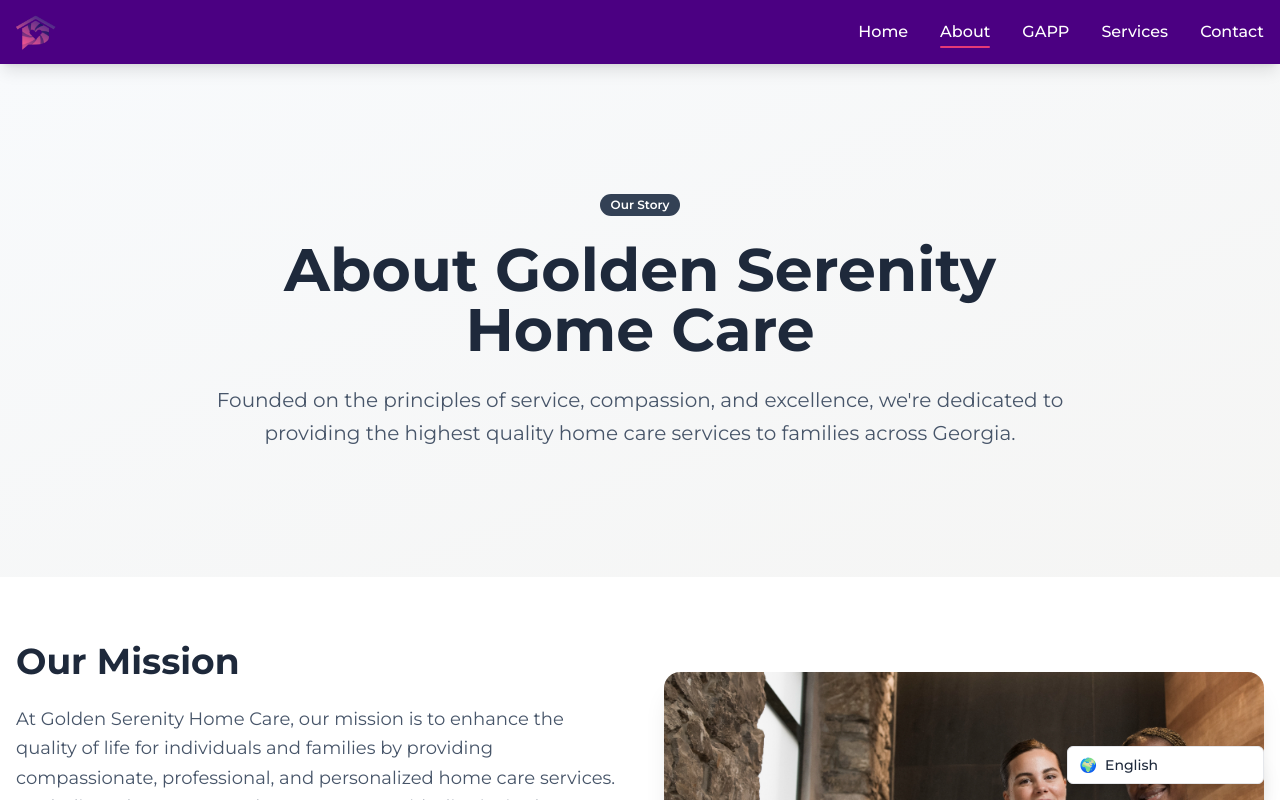
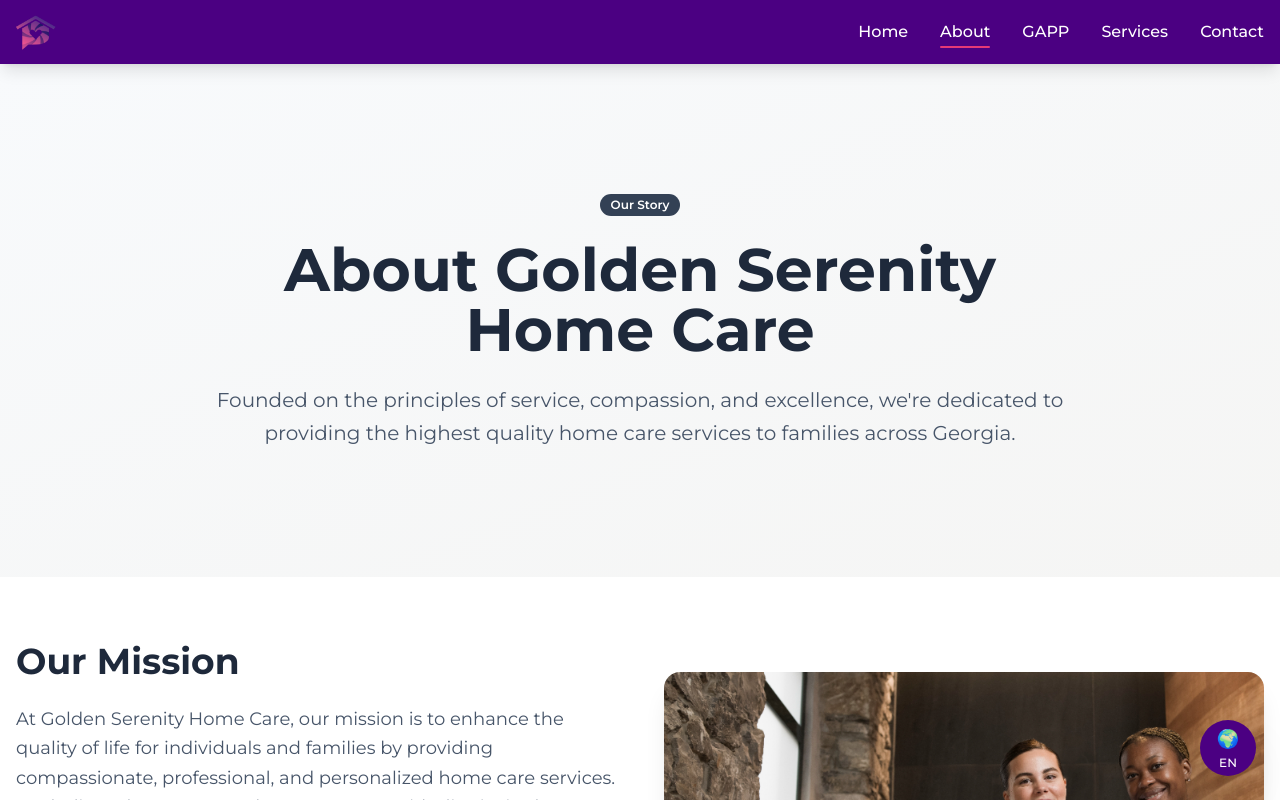
Before and after one commit to xDAREY/new-golden-serenity, a Next.js app: page /about in a window 1280 px wide. Shown: the top 800 px of the page. Built offline with nearby package versions, Linux system fonts and the light colour scheme.

Commit message:
feat: translator/CEO/review

```diff
--- a/app/layout.tsx
+++ b/app/layout.tsx
@@ -5,7 +5,7 @@
 import { Navbar } from "@/components/navbar"
 import { Footer } from "@/components/footer"
 import { Toaster } from "sonner"
-import GoogleTranslate from "@/components/google-translate"
+import { LanguageTranslator } from "@/components/google-translate"
 
 const montserrat = Montserrat({
   subsets: ["latin"],
@@ -57,7 +57,7 @@
         <main>{children}</main>
         <Footer />
         <Toaster position="top-center" richColors />
-        <GoogleTranslate /> {/* ✅ Place it here at the bottom of the body */}
+        <LanguageTranslator />
       </body>
     </html>
   )
--- a/components/google-translate.tsx
+++ b/components/google-translate.tsx
@@ -1,291 +1,358 @@
 "use client"
-import { useEffect, useState } from "react"
+
+import { useState, useEffect } from "react"
+import { Button } from "@/components/ui/button"
+import { Card, CardContent } from "@/components/ui/card"
+import { Globe, ChevronUp, X } from "lucide-react"
 
 declare global {
   interface Window {
+    google: any
     googleTranslateElementInit: () => void
-    google: any
   }
 }
 
 const languages = [
-  { code: "en", label: "English" },
-  { code: "es", label: "Spanish" },
-  { code: "fr", label: "French" },
-  { code: "de", label: "German" },
-  { code: "it", label: "Italian" },
-  { code: "pt", label: "Portuguese" },
-  { code: "zh-CN", label: "Chinese (Simplified)" },
-  { code: "zh-TW", label: "Chinese (Traditional)" },
-  { code: "ar", label: "Arabic" },
-  { code: "hi", label: "Hindi" },
-  { code: "yo", label: "Yoruba" },
-  { code: "sw", label: "Swahili" },
-  { code: "ja", label: "Japanese" },
-  { code: "ko", label: "Korean" },
-  { code: "ru", label: "Russian" },
-  { code: "nl", label: "Dutch" },
-  { code: "tr", label: "Turkish" },
-  { code: "pl", label: "Polish" },
-  { code: "sv", label: "Swedish" },
-  { code: "da", label: "Danish" },
-  { code: "no", label: "Norwegian" },
-  { code: "fi", label: "Finnish" },
-  { code: "el", label: "Greek" },
-  { code: "he", label: "Hebrew" },
-  { code: "th", label: "Thai" },
-  { code: "vi", label: "Vietnamese" },
-  { code: "id", label: "Indonesian" },
-  { code: "ms", label: "Malay" },
-  { code: "tl", label: "Filipino" },
-  { code: "bn", label: "Bengali" },
-  { code: "ur", label: "Urdu" },
-  { code: "fa", label: "Persian" },
-  { code: "uk", label: "Ukrainian" },
-  { code: "cs", label: "Czech" },
-  { code: "hu", label: "Hungarian" },
-  { code: "ro", label: "Romanian" },
-  { code: "bg", label: "Bulgarian" },
-  { code: "hr", label: "Croatian" },
-  { code: "sk", label: "Slovak" },
-  { code: "sl", label: "Slovenian" },
-  { code: "et", label: "Estonian" },
-  { code: "lv", label: "Latvian" },
-  { code: "lt", label: "Lithuanian" },
-  { code: "mt", label: "Maltese" },
-  { code: "is", label: "Icelandic" },
-  { code: "ga", label: "Irish" },
-  { code: "cy", label: "Welsh" },
-  { code: "eu", label: "Basque" },
-  { code: "ca", label: "Catalan" },
-  { code: "gl", label: "Galician" },
-  { code: "af", label: "Afrikaans" },
-  { code: "zu", label: "Zulu" },
-  { code: "xh", label: "Xhosa" },
-  { code: "st", label: "Sesotho" },
-  { code: "sn", label: "Shona" },
-  { code: "ig", label: "Igbo" },
-  { code: "ha", label: "Hausa" },
-  { code: "am", label: "Amharic" },
-  { code: "so", label: "Somali" },
-  { code: "rw", label: "Kinyarwanda" },
-  { code: "ny", label: "Chichewa" },
-  { code: "mg", label: "Malagasy" },
+  { code: "en", name: "English", flag: "🇺🇸" },
+  { code: "es", name: "Español", flag: "🇪🇸" },
+  { code: "fr", name: "Français", flag: "🇫🇷" },
+  { code: "de", name: "Deutsch", flag: "🇩🇪" },
+  { code: "it", name: "Italiano", flag: "🇮🇹" },
+  { code: "pt", name: "Português", flag: "🇵🇹" },
+  { code: "ru", name: "Русский", flag: "🇷🇺" },
+  { code: "zh", name: "中文", flag: "🇨🇳" },
+  { code: "ja", name: "日本語", flag: "🇯🇵" },
+  { code: "ko", name: "한국어", flag: "🇰🇷" },
+  { code: "ar", name: "العربية", flag: "🇸🇦" },
+  { code: "hi", name: "हिन्दी", flag: "🇮🇳" },
+  { code: "th", name: "ไทย", flag: "🇹🇭" },
+  { code: "vi", name: "Tiếng Việt", flag: "🇻🇳" },
+  { code: "pl", name: "Polski", flag: "🇵🇱" },
+  { code: "nl", name: "Nederlands", flag: "🇳🇱" },
+  { code: "sv", name: "Svenska", flag: "🇸🇪" },
+  { code: "da", name: "Dansk", flag: "🇩🇰" },
+  { code: "no", name: "Norsk", flag: "🇳🇴" },
+  { code: "fi", name: "Suomi", flag: "🇫🇮" },
 ]
 
-export default function GoogleTranslate() {
-  const [currentLang, setCurrentLang] = useState("en")
+export function LanguageTranslator() {
+  const [isOpen, setIsOpen] = useState(false)
+  const [currentLanguage, setCurrentLanguage] = useState("en")
+  const [isLoaded, setIsLoaded] = useState(false)
+  const [isTranslating, setIsTranslating] = useState(false)
 
+  // Check for existing translation on mount
   useEffect(() => {
-    // Check URL hash on mount to sync with existing translation
     const checkCurrentLanguage = () => {
-      const hash = window.location.hash
-      if (hash.includes('googtrans')) {
-        const match = hash.match(/googtrans\(en\|([^)]+)\)/)
-        if (match && match[1]) {
-          setCurrentLang(match[1])
+      // Check cookie for current language
+      const cookies = document.cookie.split(";")
+      const googtransCookie = cookies.find((cookie) => cookie.trim().startsWith("googtrans="))
+
+      if (googtransCookie) {
+        const value = googtransCookie.split("=")[1]
+        const match = value.match(/\/en\/([a-z-]+)/)
+        if (match && match[1] !== "en") {
+          setCurrentLanguage(match[1])
         }
-      } else {
-        setCurrentLang("en")
       }
     }
 
-    // Initialize Google Translate
-    const initGoogleTranslate = () => {
-      window.googleTranslateElementInit = () => {
+    checkCurrentLanguage()
+  }, [])
+
+  useEffect(() => {
+    // Prevent multiple script loads
+    if (document.querySelector('script[src*="translate.google.com"]')) {
+      setIsLoaded(true)
+      return
+    }
+
+    const script = document.createElement("script")
+    script.type = "text/javascript"
+    script.src = "//translate.google.com/translate_a/element.js?cb=googleTranslateElementInit"
+
+    window.googleTranslateElementInit = () => {
+      if (!window.google?.translate?.TranslateElement) {
+        console.error("Google Translate not available")
+        return
+      }
+
+      try {
         new window.google.translate.TranslateElement(
           {
             pageLanguage: "en",
-            includedLanguages: languages.map(l => l.code).join(","),
+            includedLanguages: languages.map((lang) => lang.code).join(","),
             layout: window.google.translate.TranslateElement.InlineLayout.SIMPLE,
             autoDisplay: false,
+            multilanguagePage: true,
           },
-          "google_translate_element"
+          "google_translate_element",
         )
 
-        // Check current language after initialization
-        setTimeout(checkCurrentLanguage, 1000)
-      }
+        setIsLoaded(true)
 
-      // Load the script if not already loaded
-      if (!document.getElementById("google-translate-script")) {
-        const script = document.createElement("script")
-        script.src = "//translate.google.com/translate_a/element.js?cb=googleTranslateElementInit"
-        script.id = "google-translate-script"
-        document.head.appendChild(script)
+        // Hide all Google UI elements immediately after initialization
+        setTimeout(() => {
+          hideGoogleElements()
+        }, 100)
+      } catch (error) {
+        console.error("Error initializing Google Translate:", error)
       }
     }
 
-    initGoogleTranslate()
-    checkCurrentLanguage()
+    document.body.appendChild(script)
 
-    // Listen for hash changes to sync state
-    const handleHashChange = () => {
-      checkCurrentLanguage()
-    }
-
-    window.addEventListener('hashchange', handleHashChange)
+    // Continuously hide Google elements
+    const hideInterval = setInterval(hideGoogleElements, 500)
 
     return () => {
-      window.removeEventListener('hashchange', handleHashChange)
+      clearInterval(hideInterval)
     }
   }, [])
 
-  const translatePage = (targetLang: string) => {
-    if (targetLang === "en") {
-      // Reset to original language
-      window.location.hash = ""
-      window.location.reload()
-      return
-    }
+  const hideGoogleElements = () => {
+    // Hide the top banner frame
+    const bannerFrames = document.querySelectorAll(".goog-te-banner-frame, .goog-te-ftab")
+    bannerFrames.forEach((frame) => {
+      if (frame instanceof HTMLElement) {
+        frame.style.display = "none !important"
+        frame.style.visibility = "hidden !important"
+        frame.remove()
+      }
+    })
 
-    // Method 1: Try using Google's translate function directly
-    if (window.google?.translate?.TranslateService) {
-      try {
-        const translateService = new window.google.translate.TranslateService()
-        translateService.translatePage("en", targetLang, () => {
-          console.log("Translation completed")
-        })
+    // Hide rating popup
+    const ratingElements = document.querySelectorAll('[id*="rating"], [class*="rating"], .goog-te-spinner-pos')
+    ratingElements.forEach((el) => {
+      if (el instanceof HTMLElement) {
+        el.style.display = "none !important"
+        el.remove()
+      }
+    })
+
+    // Reset body top position
+    document.body.style.top = "0px !important"
+    document.documentElement.style.top = "0px !important"
+
+    // Hide any other Google UI
+    const googleElements = document.querySelectorAll(".goog-te-gadget, .goog-te-menu-value, .skiptranslate")
+    googleElements.forEach((el) => {
+      if (el instanceof HTMLElement && !el.closest("#google_translate_element")) {
+        el.style.display = "none !important"
+        el.remove()
+      }
+    })
+  }
+
+  const translateTo = async (languageCode: string) => {
+    if (isTranslating) return
+    setIsTranslating(true)
+    setIsOpen(false)
+
+    try {
+      if (languageCode === "en") {
+        // Clear translation cookie and reload
+        document.cookie = `googtrans=; path=/; domain=${window.location.hostname}; expires=Thu, 01 Jan 1970 00:00:00 GMT`
+        document.cookie = `googtrans=/en/en; path=/; domain=${window.location.hostname}`
+        setCurrentLanguage("en")
+        window.location.reload()
         return
-      } catch (error) {
-        console.log("Direct translation failed, trying alternative method")
       }
-    }
 
-    // Method 2: Manipulate the URL hash (Google Translate's URL method)
-    const googleTranslateUrl = `#googtrans(en|${targetLang})`
-    if (window.location.hash !== googleTranslateUrl) {
-      window.location.hash = googleTranslateUrl
-      window.location.reload()
+      // Set translation cookie
+      document.cookie = `googtrans=/en/${languageCode}; path=/; domain=${window.location.hostname}`
+      setCurrentLanguage(languageCode)
+
+      // Try to trigger translation via select element
+      setTimeout(() => {
+        const selectElement = document.querySelector(".goog-te-combo") as HTMLSelectElement
+        if (selectElement) {
+          selectElement.value = languageCode
+          selectElement.dispatchEvent(new Event("change", { bubbles: true }))
+
+          // Hide elements after translation starts
+          setTimeout(hideGoogleElements, 1000)
+          setTimeout(hideGoogleElements, 3000)
+        } else {
+          // Fallback: reload with cookie
+          window.location.reload()
+        }
+      }, 100)
+    } finally {
+      setTimeout(() => {
+        setIsTranslating(false)
+        hideGoogleElements()
+      }, 2000)
     }
   }
 
-  const handleLanguageChange = (e: React.ChangeEvent<HTMLSelectElement>) => {
-    const selectedLang = e.target.value
-    if (!selectedLang) return
-
-    // Don't update state here - let the hash change handler do it
-    // This prevents the select from getting out of sync
-
-    if (selectedLang === "en") {
-      // Reset to original language
-      window.location.hash = ""
-      window.location.reload()
-      return
-    }
-
-    // Force Google Translate to be visible temporarily
-    const googleElement = document.getElementById("google_translate_element")
-    if (googleElement) {
-      // Make it visible but off-screen
-      googleElement.style.position = "fixed"
-      googleElement.style.top = "-100px"
-      googleElement.style.left = "0"
-      googleElement.style.opacity = "0"
-      googleElement.style.pointerEvents = "none"
-      googleElement.style.zIndex = "-1"
-
-      // Wait for Google's widget to render
-      setTimeout(() => {
-        const googleSelect = document.querySelector(".goog-te-combo") as HTMLSelectElement
-        if (googleSelect) {
-          googleSelect.value = selectedLang
-          googleSelect.dispatchEvent(new Event("change"))
-
-          // Update state after successful translation trigger
-          setTimeout(() => {
-            setCurrentLang(selectedLang)
-            if (googleElement) {
-              googleElement.style.position = "absolute"
-              googleElement.style.left = "-9999px"
-              googleElement.style.top = "-9999px"
-            }
-          }, 1000)
-        } else {
-          // Fallback to URL method
-          translatePage(selectedLang)
-        }
-      }, 500)
-    }
+  const getCurrentLanguageInfo = () => {
+    return languages.find((lang) => lang.code === currentLanguage) || languages[0]
   }
 
-  // Alternative method: Create a visible but styled Google Translate element
-  const triggerGoogleTranslate = (langCode: string) => {
-    // Make Google's element temporarily visible
-    const googleElement = document.getElementById("google_translate_element")
-    if (googleElement) {
-      googleElement.style.position = "absolute"
-      googleElement.style.left = "-9999px"
-      googleElement.style.display = "block"
-
-      setTimeout(() => {
-        const select = document.querySelector(".goog-te-combo") as HTMLSelectElement
-        if (select) {
-          select.value = langCode
-          select.dispatchEvent(new Event("change"))
-          // Hide it again
-          googleElement.style.display = "none"
-        }
-      }, 500)
-    }
-  }
+  const currentLang = getCurrentLanguageInfo()
 
   return (
     <>
-      <div className="fixed bottom-4 right-4 z-50">
-        <div className="bg-white px-3 py-2 rounded-md shadow-xl border border-gray-200 flex items-center space-x-2">
-          <span className="text-sm font-semibold text-slate-700">🌍</span>
-          <select
-            value={currentLang}
-            onChange={handleLanguageChange}
-            className="text-sm bg-transparent outline-none appearance-none font-medium text-slate-800"
-          >
-            {languages.map(lang => (
-              <option key={lang.code} value={lang.code}>
-                {lang.label}
-              </option>
-            ))}
-          </select>
-        </div>
-      </div>
-
-      {/* Google Translate Element - positioned off-screen but accessible */}
+      {/* Google Translate Element - completely hidden */}
       <div
         id="google_translate_element"
         style={{
-          position: "absolute",
-          left: "-9999px",
-          top: "-9999px",
+          position: "fixed",
+          left: "-99999px",
+          top: "-99999px",
+          width: "1px",
+          height: "1px",
           opacity: 0,
-          pointerEvents: "none"
+          visibility: "hidden",
+          pointerEvents: "none",
+          zIndex: -9999,
         }}
-      />
+      ></div>
 
-      {/* Global styles to hide Google's UI */}
+      {/* Floating Language Button */}
+      <div className="fixed bottom-6 right-6 z-50">
+        {isOpen && (
+          <Card className="mb-4 bg-white shadow-2xl border-0 max-w-xs">
+            <CardContent className="p-4">
+              <div className="flex items-center justify-between mb-4">
+                <h3 className="font-semibold text-slate-800 flex items-center">
+                  <Globe className="h-4 w-4 mr-2" />
+                  Select Language
+                </h3>
+                <Button
+                  variant="ghost"
+                  size="sm"
+                  onClick={() => setIsOpen(false)}
+                  className="h-6 w-6 p-0 hover:bg-slate-100"
+                >
+                  <X className="h-4 w-4" />
+                </Button>
+              </div>
+
+              {!isLoaded && (
+                <div className="text-center py-4">
+                  <div className="animate-spin rounded-full h-6 w-6 border-b-2 border-primary mx-auto mb-2"></div>
+                  <p className="text-xs text-slate-500">Loading translator...</p>
+                </div>
+              )}
+
+              {isLoaded && (
+                <div className="max-h-64 overflow-y-auto space-y-1">
+                  {languages.map((language) => (
+                    <button
+                      key={language.code}
+                      onClick={() => translateTo(language.code)}
+                      disabled={isTranslating}
+                      className={`w-full flex items-center space-x-3 p-2 rounded-lg text-left hover:bg-slate-100 transition-colors disabled:opacity-50 disabled:cursor-not-allowed ${
+                        currentLanguage === language.code ? "bg-primary/10 text-primary" : "text-slate-700"
+                      }`}
+                    >
+                      <span className="text-lg">{language.flag}</span>
+                      <span className="text-sm font-medium">{language.name}</span>
+                      {currentLanguage === language.code && (
+                        <div className="ml-auto w-2 h-2 bg-primary rounded-full"></div>
+                      )}
+                      {isTranslating && (
+                        <div className="ml-auto">
+                          <div className="animate-spin rounded-full h-3 w-3 border-b border-slate-400"></div>
+                        </div>
+                      )}
+                    </button>
+                  ))}
+                </div>
+              )}
+
+              <div className="mt-4 pt-3 border-t border-slate-200">
+                <p className="text-xs text-slate-500 text-center">Powered by Google Translate</p>
+              </div>
+            </CardContent>
+          </Card>
+        )}
+
+        <Button
+          onClick={() => setIsOpen(!isOpen)}
+          className="bg-primary hover:bg-primary/90 text-white shadow-2xl rounded-full w-14 h-14 p-0 transition-all duration-300 hover:scale-110"
+          aria-label="Language Translator"
+        >
+          <div className="flex flex-col items-center">
+            <span className="text-lg mb-0.5">🌍</span>
+            <span className="text-xs font-medium">{currentLang.code.toUpperCase()}</span>
+          </div>
+          {isOpen && <ChevronUp className="absolute -top-1 -right-1 h-3 w-3" />}
+        </Button>
+      </div>
+
+      {/* Aggressive CSS to hide ALL Google Translate UI */}
       <style jsx global>{`
-        /* Hide Google Translate banner and elements */
-        .goog-te-banner-frame.skiptranslate,
-        .goog-te-gadget-icon,
+        /* Completely hide Google Translate banner and UI */
         .goog-te-banner-frame,
-        #goog-gt-tt,
-        .goog-te-balloon-frame {
+        .goog-te-ftab,
+        .goog-te-menu-frame,
+        .goog-te-spinner-pos,
+        .goog-te-balloon-frame,
+        [id*="goog-te"],
+        [class*="goog-te"]:not(#google_translate_element):not(.goog-te-combo) {
+          display: none !important;
+          visibility: hidden !important;
+          opacity: 0 !important;
+          position: absolute !important;
+          left: -99999px !important;
+          top: -99999px !important;
+          width: 0 !important;
+          height: 0 !important;
+          z-index: -99999 !important;
+        }
+
+        /* Keep body at normal position */
+        body {
+          top: 0px !important;
+          position: static !important;
+        }
+
+        html {
+          top: 0px !important;
+          position: static !important;
+        }
+
+        /* Hide rating and feedback elements */
+        [id*="rating"],
+        [class*="rating"],
+        [id*="feedback"],
+        [class*="feedback"] {
           display: none !important;
         }
 
-        /* Prevent body margin that Google Translate adds */
-        body {
-          top: 0 !important;
-          margin-top: 0 !important;
+        /* Ensure the select element is accessible but hidden */
+        .goog-te-combo {
+          position: absolute !important;
+          left: -99999px !important;
+          top: -99999px !important;
+          opacity: 0 !important;
+          visibility: hidden !important;
         }
 
-        /* Hide the translate element but keep it functional */
-        .goog-te-gadget {
-          font-size: 0 !important;
-          color: transparent !important;
+        /* Hide any iframe that might contain Google UI */
+        iframe[src*="translate.google"] {
+          display: none !important;
         }
 
-        .goog-te-gadget .goog-te-combo {
-          margin: 0 !important;
+        /* Remove any margin/padding added by Google */
+        body.translated-ltr,
+        body.translated-rtl {
+          margin-top: 0 !important;
+          padding-top: 0 !important;
+        }
+
+        /* Hide skiptranslate elements */
+        .skiptranslate {
+          display: none !important;
+        }
+
+        /* Ensure no Google branding shows */
+        .goog-logo-link,
+        .goog-te-gadget-icon {
+          display: none !important;
         }
       `}</style>
     </>
```
Also changed, not shown: app/about/page.tsx (+112 -2 lines), app/page.tsx (+18 -6 lines), public/images/CEO.jpeg (added).
